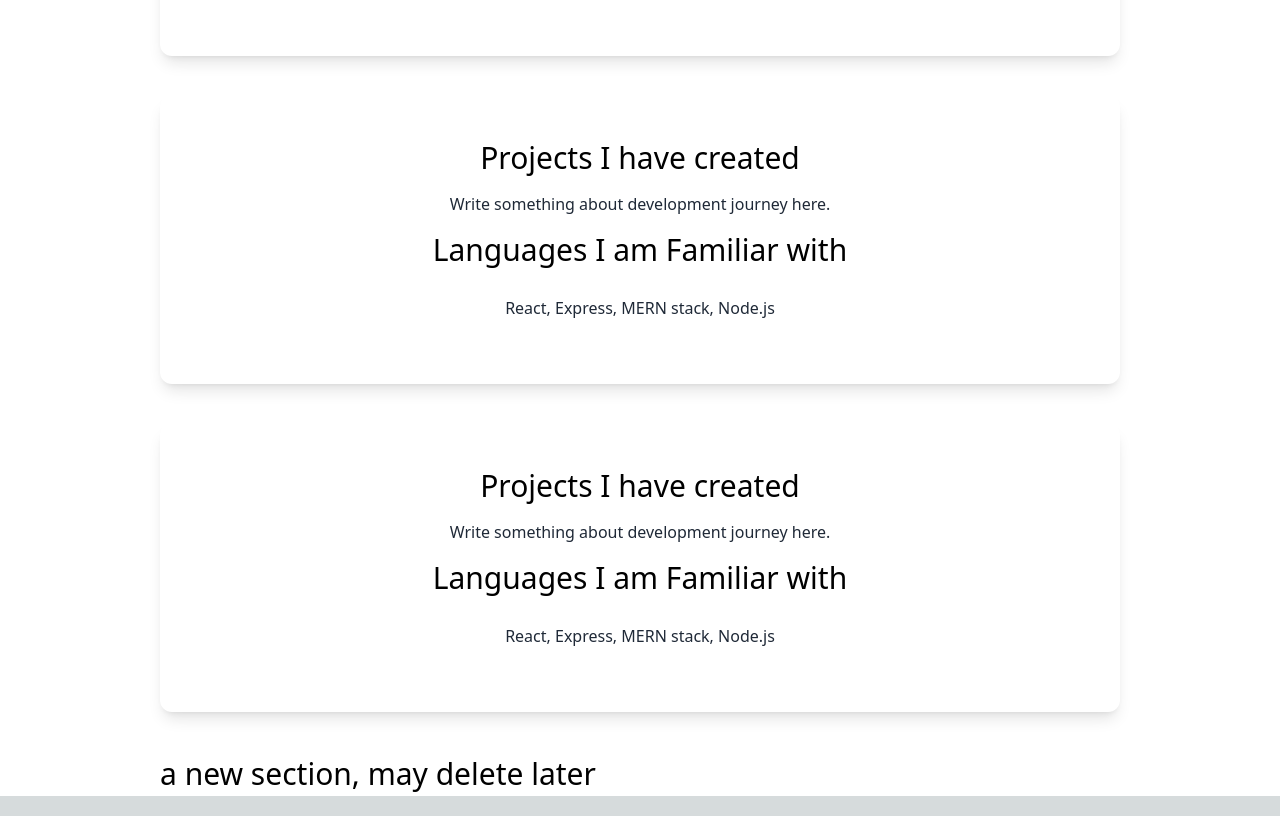
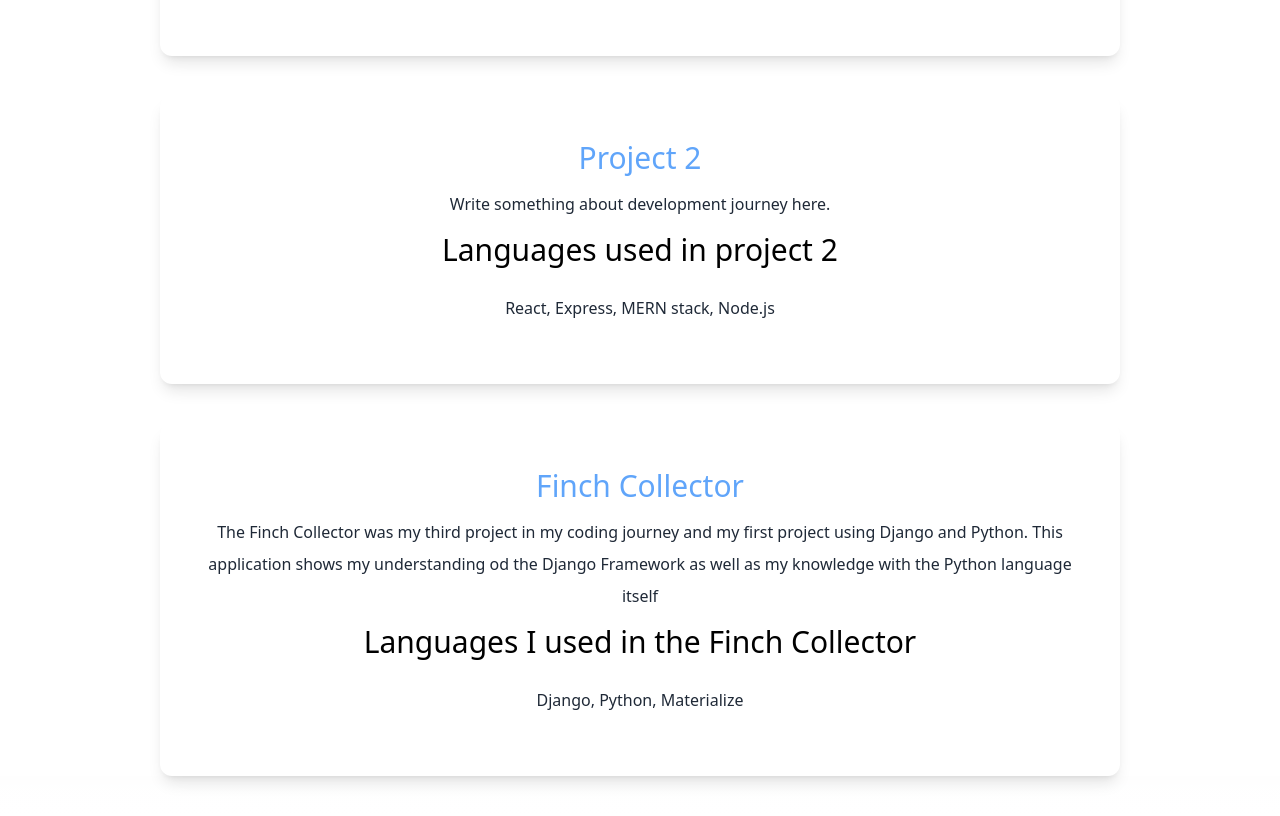
Before and after one commit to ahmalla/portfolio, a Next.js app: page / in a window 1280 px wide. Shown: the part 1440-2256 px from the top of the page. Built offline with nearby package versions, Linux system fonts and the light colour scheme.

Commit message:
added finch collector to portfolio

```diff
--- a/pages/index.js
+++ b/pages/index.js
@@ -91,13 +91,13 @@ export default function Home() {
           </div>
           <div className="text-center shadow-lg p-10 rounded-xl my-10">
             <div>
-              <h3 className="text-3xl py-1">Projects I have created</h3>
+              <h3 className="text-3xl underline-offset-8 py-1 text-blue-400">Project 2</h3>
               <p className="text-md py-2 leading-8 text-gray-800">
                 Write something about development journey here.
               </p>
             </div>
             <div>
-              <h3 className="text-3xl py-1">Languages I am Familiar with</h3>
+              <h3 className="text-3xl py-1">Languages used in project 2</h3>
               <p className="text-md py-5 leading-8 text-gray-800">
                 {" "}
                 React, Express, MERN stack, Node.js
@@ -106,23 +106,18 @@ export default function Home() {
           </div>
           <div className="text-center shadow-lg p-10 rounded-xl my-10">
             <div>
-              <h3 className="text-3xl py-1">Projects I have created</h3>
+              <h3 className="text-3xl underline-offset-8 py-1 text-blue-400"><a href="https://young-shore-22684.herokuapp.com/" target={"_blank"}>Finch Collector</a></h3>
               <p className="text-md py-2 leading-8 text-gray-800">
-                Write something about development journey here.
+                The Finch Collector was my third project in my coding journey and my first project using Django and Python. This application shows my understanding od the Django Framework as well as my knowledge with the Python language itself
               </p>
             </div>
             <div>
-              <h3 className="text-3xl py-1">Languages I am Familiar with</h3>
+              <h3 className="text-3xl py-1">Languages I used in the Finch Collector</h3>
               <p className="text-md py-5 leading-8 text-gray-800">
                 {" "}
-                React, Express, MERN stack, Node.js
+                Django, Python, Materialize
               </p>
             </div>
-          </div>
-        </section>
-        <section>
-          <div>
-            <h3 className="text-3xl py-1">a new section, may delete later</h3>
           </div>
         </section>
       </main>
```
